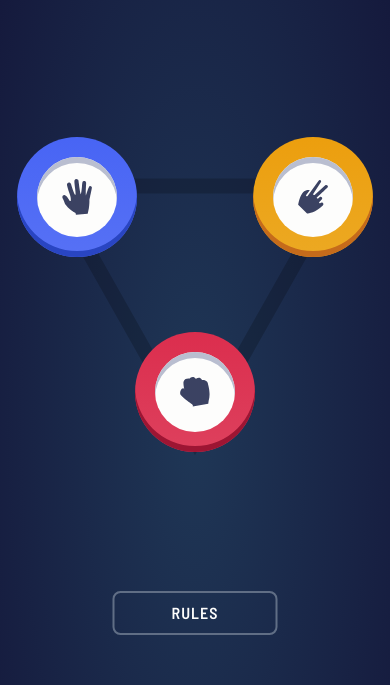
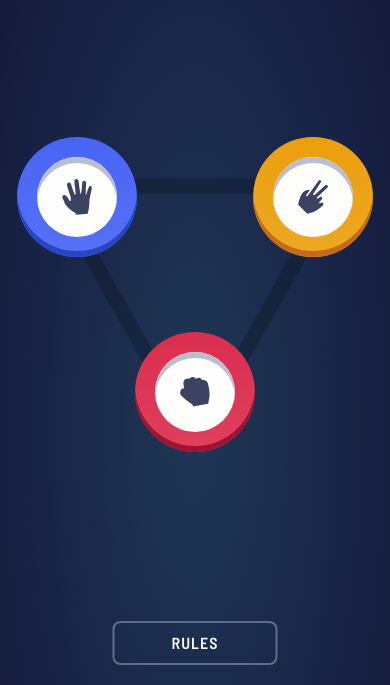
Before and after one commit to dusanlukic404/rock-paper-scissors, a plain HTML site: page src/index.html in a window 390 px wide. Shown: the part 159-844 px from the top of the page. Drawn offline with Linux system fonts and the light colour scheme.

Commit message:
changed rule button on mobile

```diff
--- a/src/css/style.css
+++ b/src/css/style.css
@@ -508,4 +508,8 @@ header {
     left: 50%;
     transform: translateX(-50%);
   }
+
+  .btn {
+    bottom: 2rem;
+  }
 }
```
